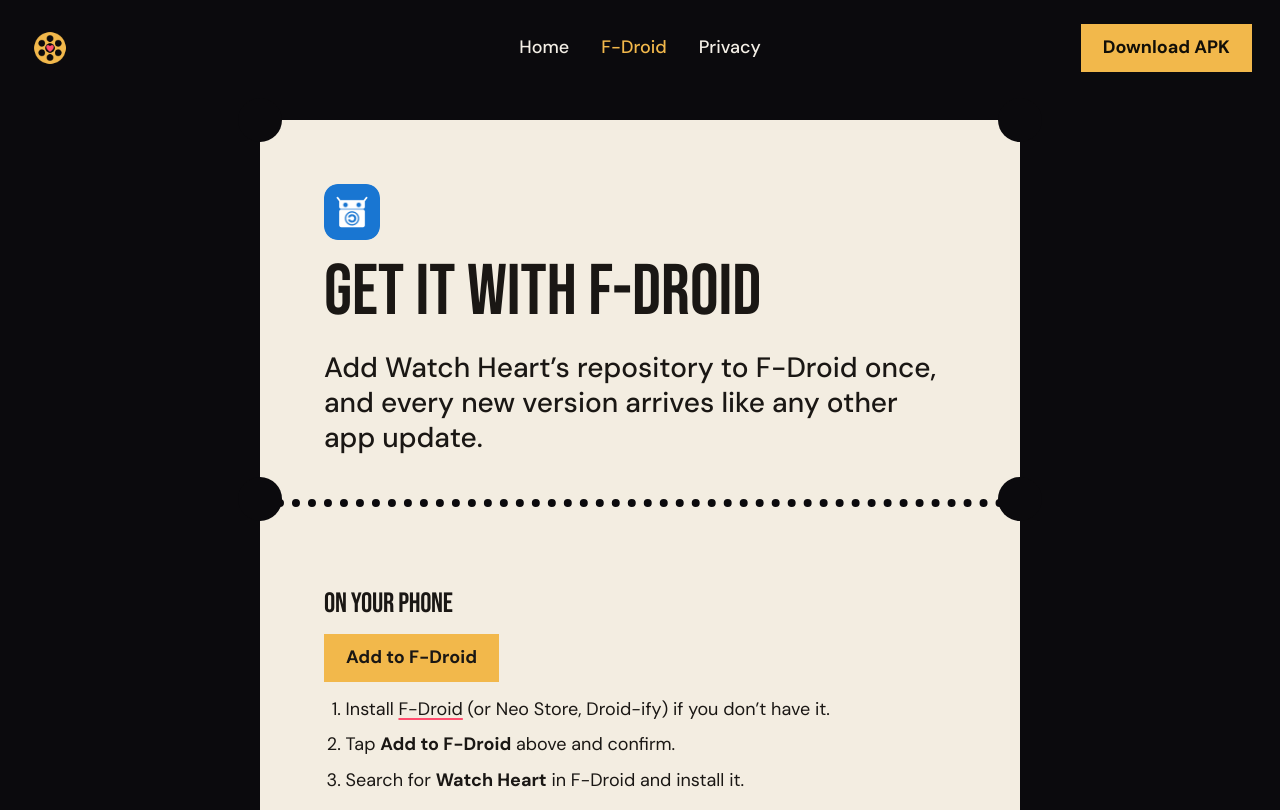
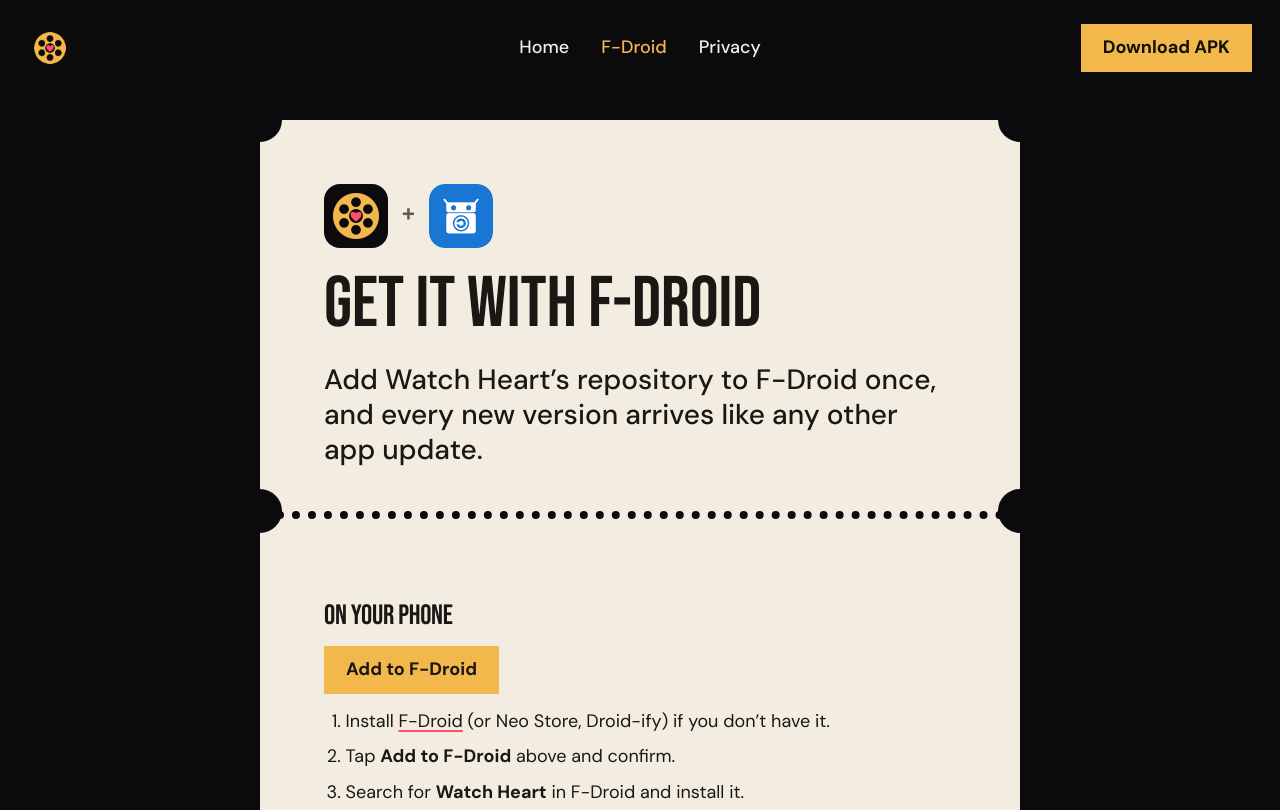
Before and after one commit to inigo-code/watch-heart-site, a plain HTML site: page fdroid.html in a window 1280 px wide. Shown: the top 810 px of the page. Drawn offline with Linux system fonts and the light colour scheme.

Commit message:
F-Droid page: the Watch Heart icon beside F-Droid's

```diff
--- a/fdroid.html
+++ b/fdroid.html
@@ -27,7 +27,11 @@
 
   <article class="doc">
     <div class="doc-face">
-      <img class="doc-mark" src="assets/logos/fdroid.png" width="56" height="56" alt="F-Droid">
+      <div class="doc-marks">
+        <img src="assets/icon.png" width="64" height="64" alt="Watch Heart">
+        <span aria-hidden="true">+</span>
+        <img src="assets/logos/fdroid.png" width="64" height="64" alt="F-Droid">
+      </div>
       <h1 class="doc-title">Get it with F-Droid</h1>
       <p class="doc-lede">Add Watch Heart’s repository to F-Droid once, and every new version arrives like any other app update.</p>
     </div>
--- a/styles.css
+++ b/styles.css
@@ -1301,11 +1301,23 @@
   text-underline-offset: 3px;
 }
 
-.doc-mark {
-  width: 56px;
-  height: 56px;
-  margin-bottom: 20px;
-  border-radius: 14px;
+/* The app and the store it comes from, side by side. */
+.doc-marks {
+  display: flex;
+  align-items: center;
+  gap: 14px;
+  margin-bottom: 24px;
+}
+
+.doc-marks img {
+  width: 64px;
+  height: 64px;
+  border-radius: 16px;
+}
+
+.doc-marks span {
+  font: 400 32px/1 var(--display);
+  color: var(--muted-on-paper);
 }
 
 .fdroid-add {
```
